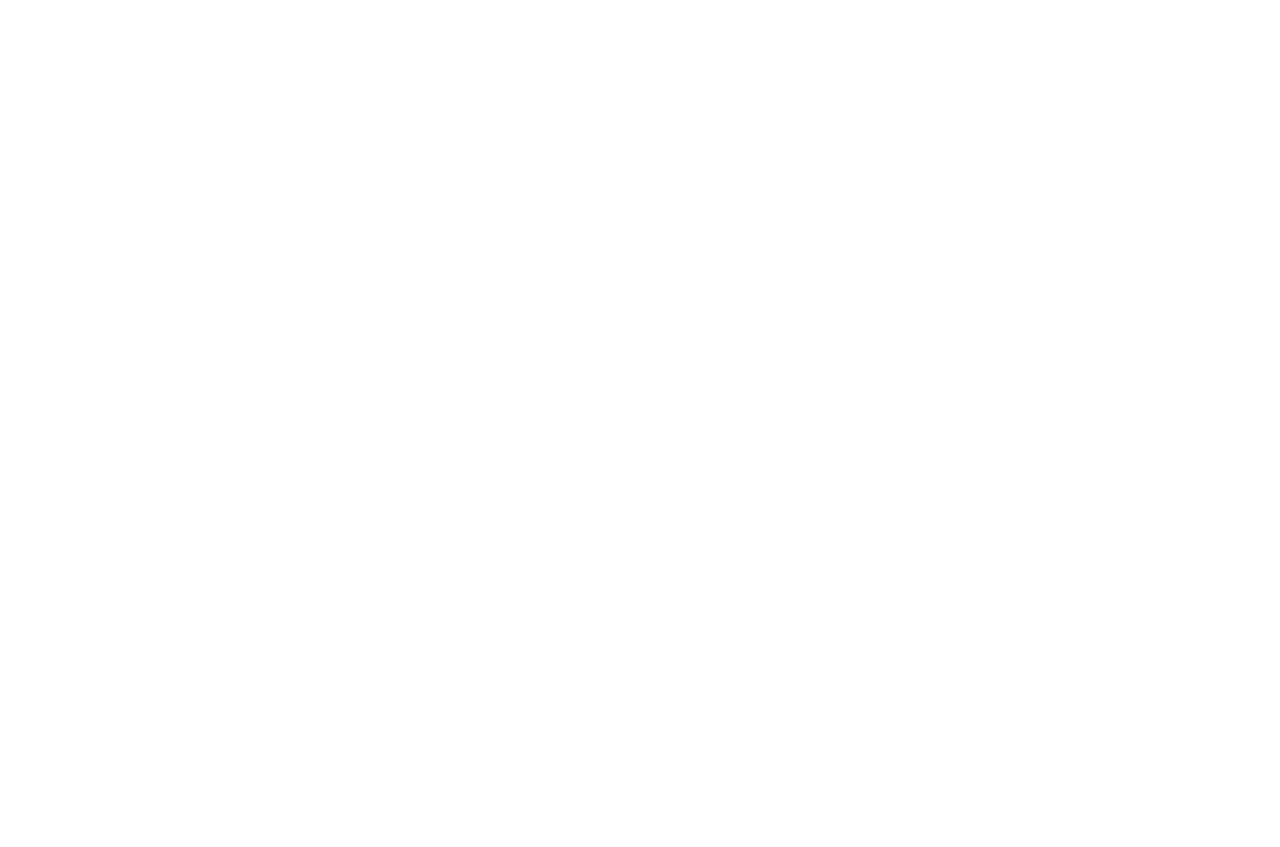
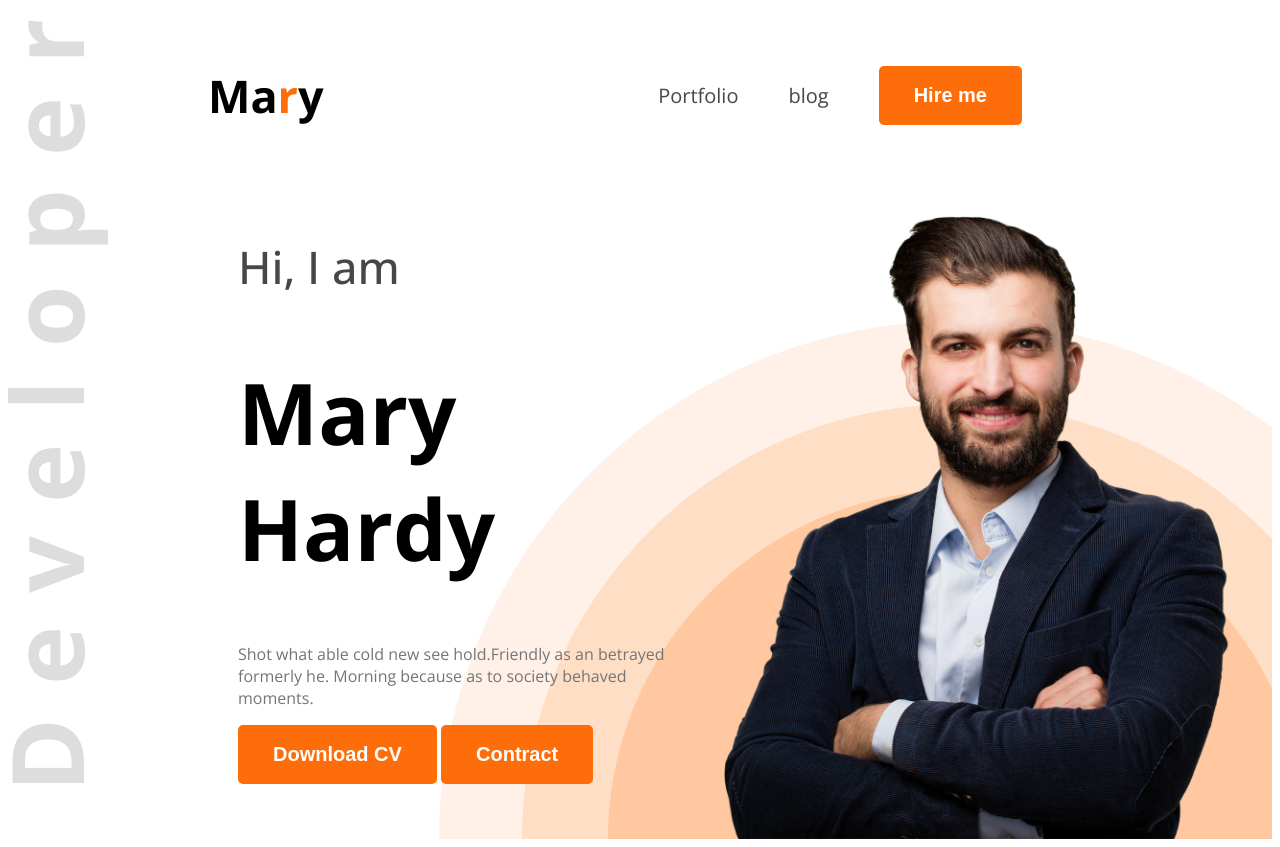
Before and after one commit to JabedOmar11/webdevelopmant-portfolio, a plain HTML site: page index.html in a window 1280 px wide. Before the commit the page ends 800 px from the top, so only its background shows below. Drawn offline with nearby package versions, Linux system fonts and the light colour scheme.

Commit message:
added a banner

```diff
--- a/index.html
+++ b/index.html
@@ -1,12 +1,46 @@
 <!DOCTYPE html>
 <html lang="en">
+
 <head>
     <meta charset="UTF-8">
     <meta name="viewport" content="width=device-width, initial-scale=1.0">
     <title>Web Development portfolio </title>
+    <link rel="preconnect" href="https://fonts.googleapis.com">
+    <link rel="preconnect" href="https://fonts.gstatic.com" crossorigin>
+    <link href="https://fonts.googleapis.com/css2?family=Open+Sans:ital,wght@0,300..800;1,300..800&display=swap"
+        rel="stylesheet">
     <link rel="stylesheet" href="style/style.css">
 </head>
-<body>
+
+<body class="open-sans-normal">
+    <header class="header">
+        <nav>
+            <h3 class="nav-tittle">Ma<span class="text-primary">r</span>y</h3>
+            <ul>
+                <li><a class="dark-2" href="">Portfolio</a></li>
+                <li><a class="dark-2" href="">blog </a></li>
+                <li><button class="btn-primary">Hire me</button></li>
+            </ul>
+        </nav>
+        <div class="banner">
+            <div class="banner-conatin">
+                <h3 class="banner-greeting dark-2 ">Hi, I  am</h3>
+                <h1 class="banner-tittle">Mary Hardy</h1>
+                <p class="banner-description dark-3">Shot what able cold new see hold.Friendly as an betrayed formerly he. Morning because as to society behaved moments.</p>
+                <button class="btn-primary">Download CV</button>
+                <button class="btn-primary">Contract</button>
+
+            </div>
+            <img class="banner-pic" src="images/hardy.png" alt="">
+        </div>
+    </header>
+    <main>
+
+    </main>
+    <footer>
+
+    </footer>
 
 </body>
+
 </html>
--- a/style/style.css
+++ b/style/style.css
@@ -0,0 +1,85 @@
+
+.open-sans-normal {
+  font-family: "Open Sans", serif;
+  font-optical-sizing: auto;
+  font-weight: <weight>;
+  font-style: normal;
+  font-variation-settings:
+    "wdth" 100;
+}
+/*Shado style*/
+.text-primary{
+    color: #FD6E0A;
+}
+.dark-2{
+    color: #474747;
+}
+.dark-3{
+    color: #757575;
+}
+.btn-primary{
+    background-color: #FD6E0A;
+    font-size: 20px;
+    padding: 18px 35px;
+    color: white;
+    font-weight: bold;
+    border-radius: 5px;
+    border: none;
+}
+/* Nav Style*/
+nav{
+    display: flex;
+    align-items: center;
+    justify-content: space-between;
+    margin: 20px 200px ;
+}
+
+.nav-tittle{
+    font-weight: 800px;
+    font-size: 45px;
+}
+nav ul{
+    display: flex;
+    align-items: center;
+}
+nav ul li
+{
+    list-style: none;
+    margin-right: 50px;
+}
+nav li a {
+    text-decoration: none;
+    font-size: 20px;
+}
+/*header*/
+.header{
+    background-image: url(../images/developer.png),url(../images/header_bg.png);
+    background-repeat: no-repeat;
+    background-position: top left, bottom right;
+}
+/*banner */
+.banner{
+    display: flex;
+    justify-content: space-between;
+    margin:0 35px 0 230px;
+}
+.banner-contain{
+    max-width: 520px;
+}
+.banner-greeting{
+    font-weight: 500;
+    font-size: 45px;
+
+}
+
+.banner-tittle{
+    font-weight: bold;
+    font-size: 85px;
+
+}
+.banner-description{
+   font-size: 18;
+}
+.banner-pic{
+    width:560px ;
+}
```
